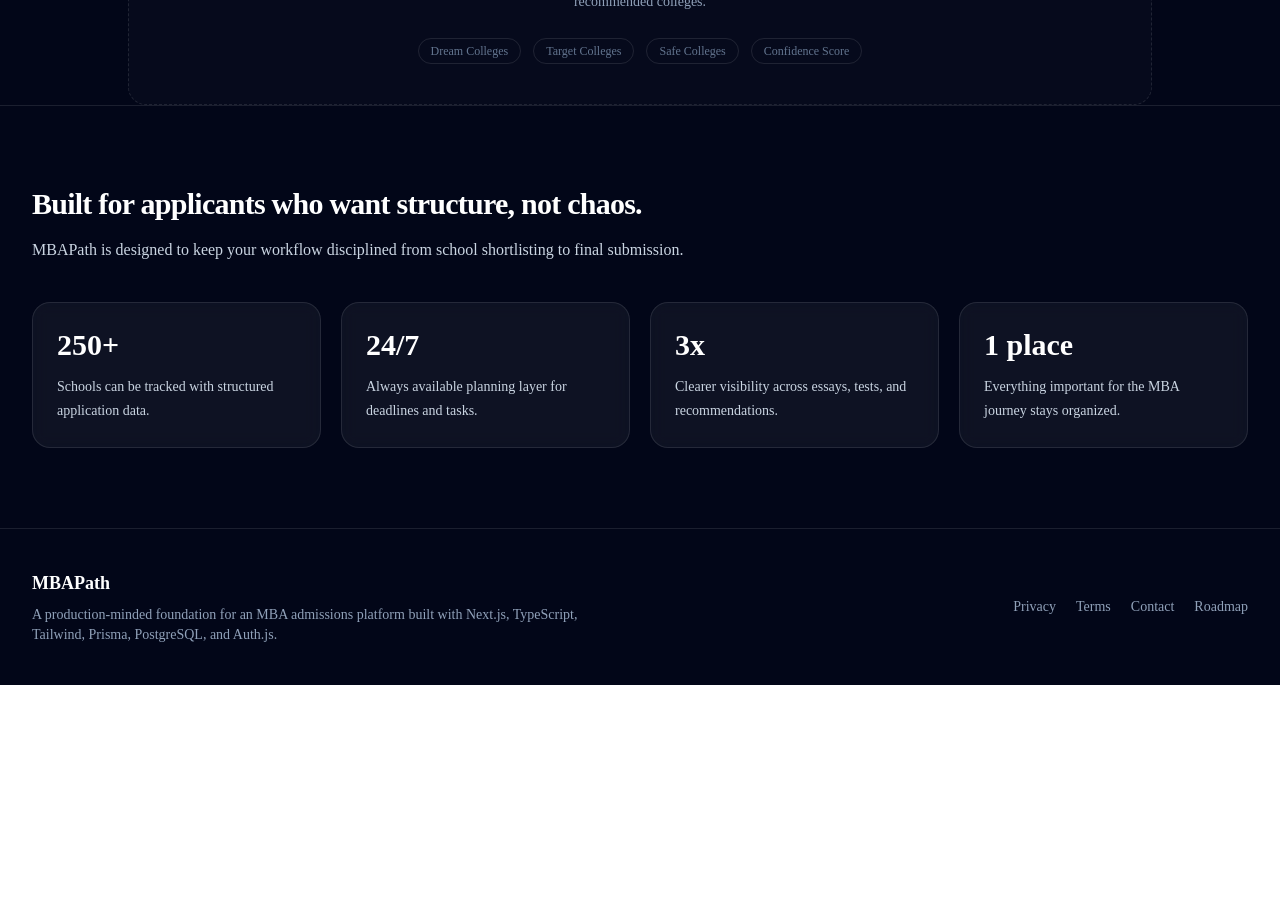
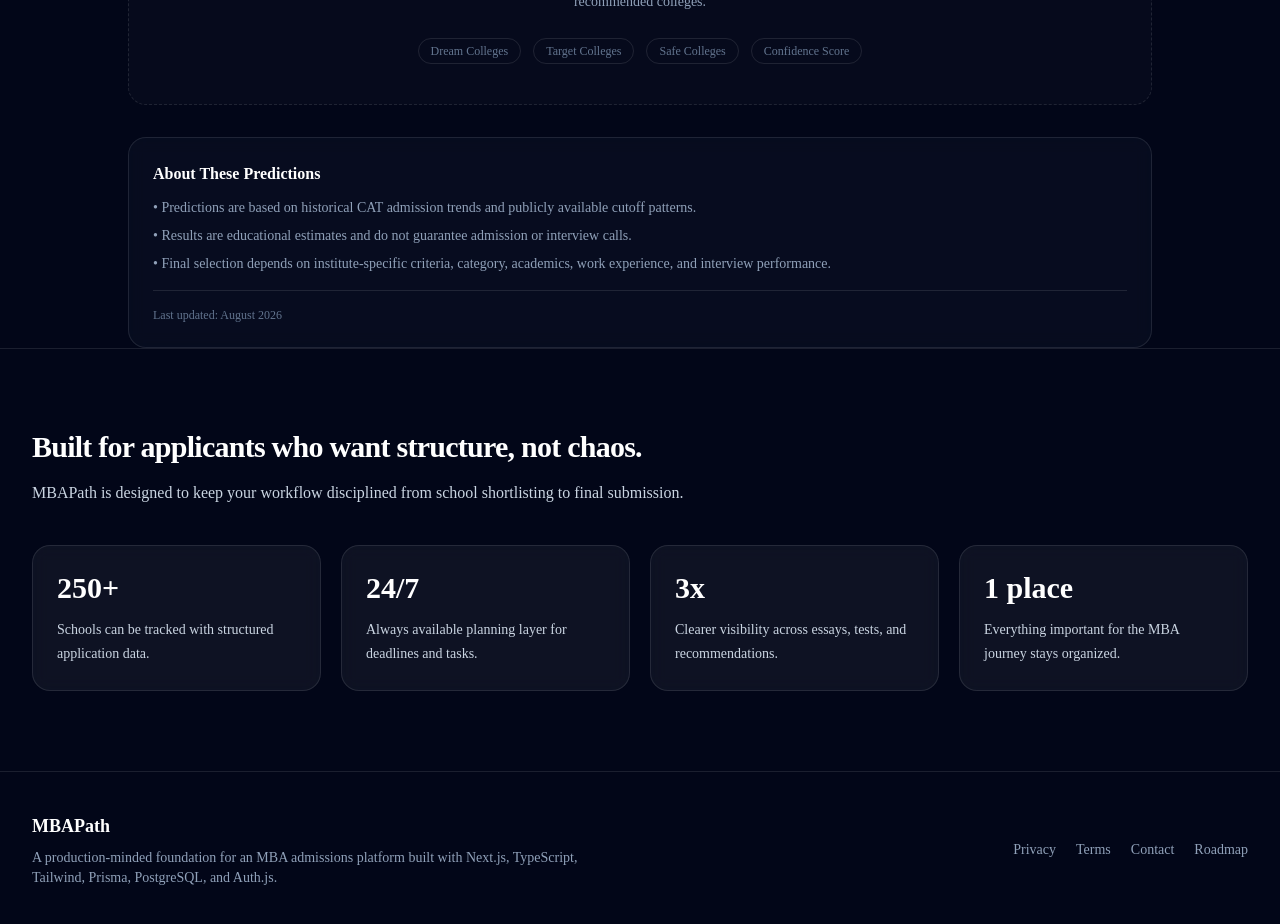
Before and after one commit to satishkumar121234-spec/mbapath, a Next.js app: page / in a window 1280 px wide. Shown: the part 2460-3384 px from the top of the page. Before the commit the page ends 3145 px from the top, so only its background shows below. Built offline with nearby package versions, Linux system fonts and the light colour scheme.

Commit message:
Data: Add production-ready college master dataset

```diff
--- a/app/page.tsx
+++ b/app/page.tsx
@@ -58,6 +58,7 @@
       {result ? (
         <PredictionResults result={result} />
       ) : (
+
         <section className="mx-auto mt-12 w-full max-w-5xl rounded-2xl border border-dashed border-white/10 bg-white/[0.02] p-10 text-center">
           <div className="mx-auto flex h-16 w-16 items-center justify-center rounded-full border border-cyan-400/20 bg-cyan-400/10 text-2xl">
             🎯
@@ -91,7 +92,21 @@
           </div>
         </section>
       )}
+<section className="mx-auto mt-8 w-full max-w-5xl rounded-2xl border border-white/10 bg-slate-900/40 p-6 text-sm text-slate-400 backdrop-blur">
+  <h3 className="mb-3 text-base font-semibold text-white">
+    About These Predictions
+  </h3>
 
+  <ul className="space-y-2">
+    <li>• Predictions are based on historical CAT admission trends and publicly available cutoff patterns.</li>
+    <li>• Results are educational estimates and do not guarantee admission or interview calls.</li>
+    <li>• Final selection depends on institute-specific criteria, category, academics, work experience, and interview performance.</li>
+  </ul>
+
+  <div className="mt-4 border-t border-white/10 pt-4 text-xs text-slate-500">
+    Last updated: August 2026
+  </div>
+</section>
       <Stats />
 
       <Footer />
```
Also changed, not shown: constants/colleges.ts (added).
